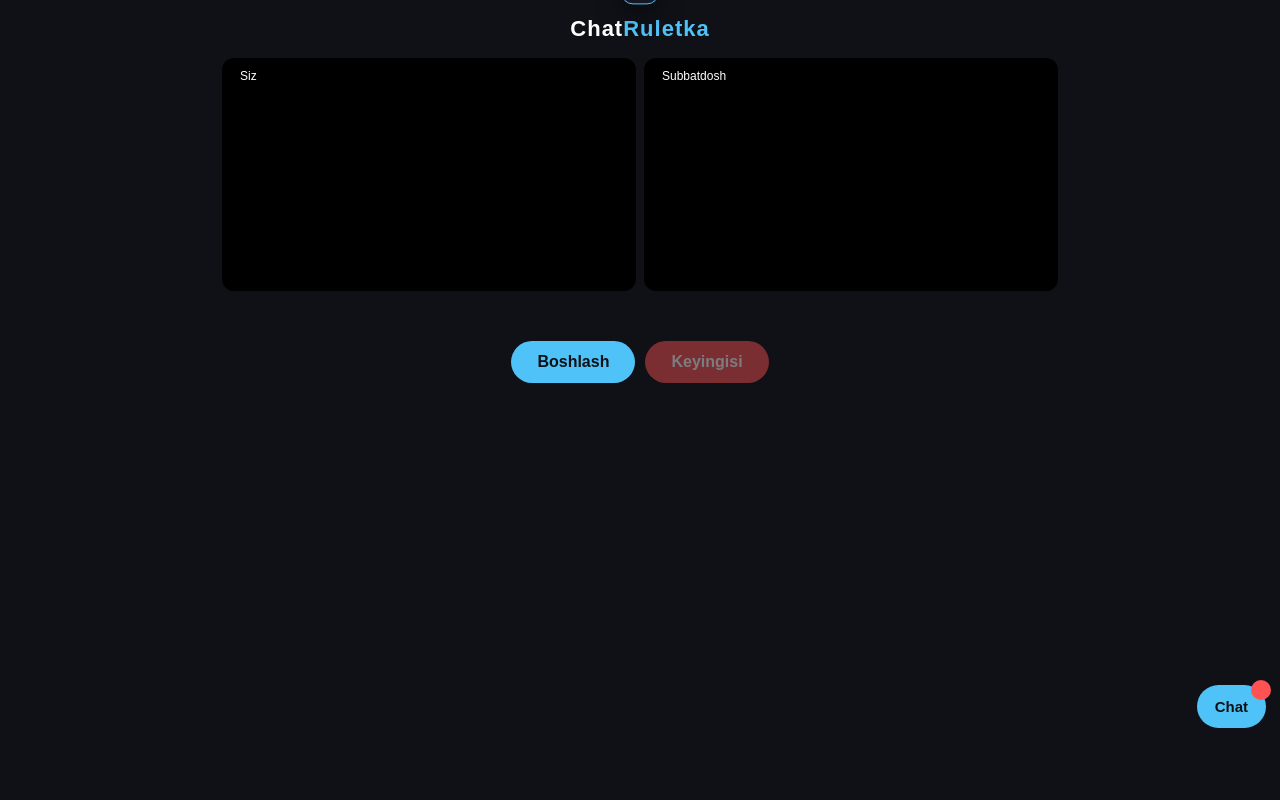
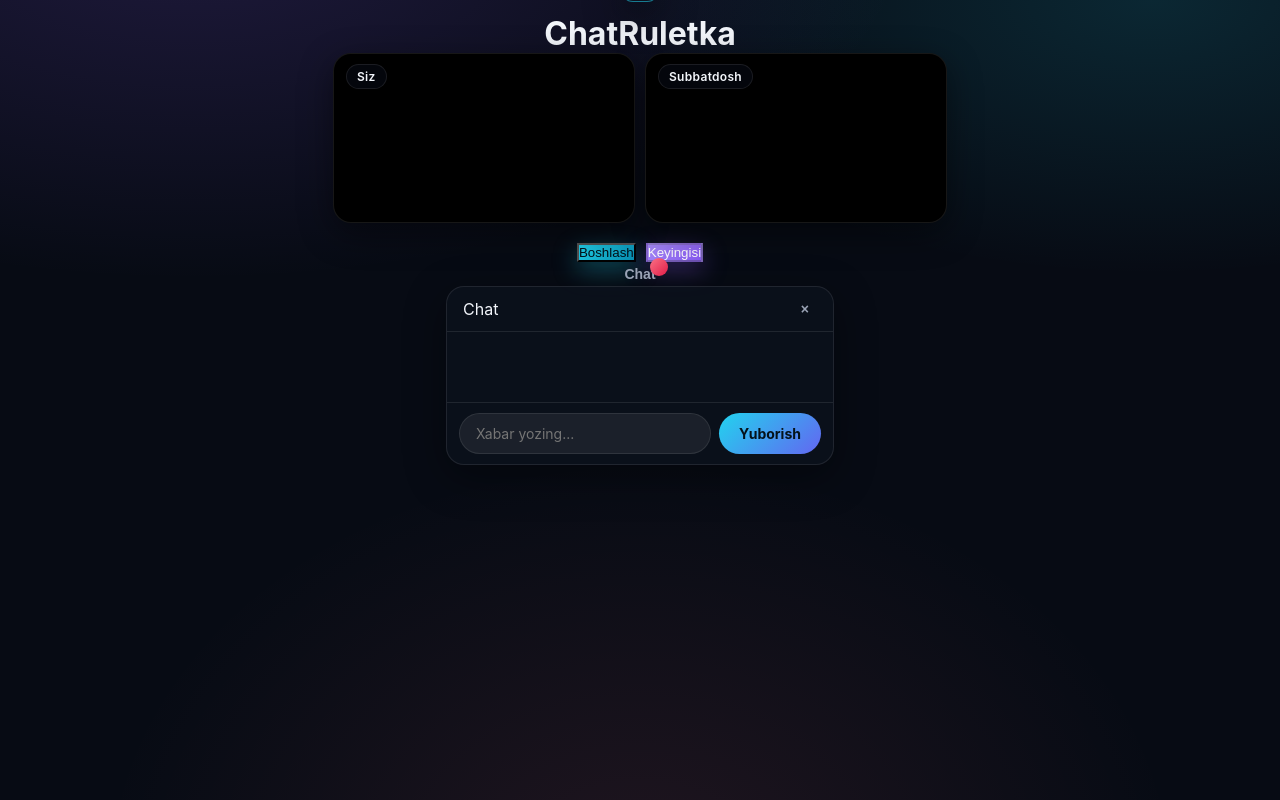
Before and after one commit to nazarovweb/chatruletka-, a website: page public/index.html in a window 1280 px wide. Drawn offline with nearby package versions, Linux system fonts and the light colour scheme; no server answers.

```diff
--- a/public/index.html
+++ b/public/index.html
@@ -36,98 +36,177 @@
   }
   </script>
   <style>
+    :root {
+      --bg: #070b14;
+      --border: rgba(255,255,255,.09);
+      --txt: #f2f5fa;
+      --muted: #9aa3b5;
+      --cyan: #22d3ee;
+      --violet: #8b5cf6;
+      --rose: #fb7185;
+      --green: #34d399;
+    }
     * { margin: 0; padding: 0; box-sizing: border-box; }
+    html, body { height: 100%; }
     body {
-      font-family: Arial, Helvetica, sans-serif;
-      background: #0f1117;
-      color: #fff;
-      height: 100vh;
+      font-family: -apple-system, BlinkMacSystemFont, "Segoe UI", Roboto, "Helvetica Neue", Arial, sans-serif;
+      color: var(--txt);
+      background:
+        radial-gradient(1200px 600px at 15% -10%, rgba(139,92,246,.18), transparent 60%),
+        radial-gradient(1000px 500px at 90% 0%, rgba(34,211,238,.14), transparent 55%),
+        radial-gradient(900px 700px at 50% 110%, rgba(251,113,133,.10), transparent 60%),
+        var(--bg);
+      min-height: 100vh;
       display: flex;
       flex-direction: column;
       align-items: center;
-      overflow: hidden;
+      padding: 14px 12px 22px;
+      overflow: auto;
     }
-    h1 { padding: 16px; font-size: 22px; letter-spacing: 1px; }
-    h1 span { color: #4fc3f7; }
-    #videos {
-      display: grid;
-      grid-template-columns: 1fr 1fr;
-      gap: 8px;
-      width: 100%;
-      max-width: 860px;
-      padding: 0 12px;
+    .topbar {
+      width: 100%; max-width: 900px;
+      display: flex; align-items: center; justify-content: space-between;
+      margin-bottom: 14px;
     }
-    @media (max-width: 720px) {
-      #videos {
-        grid-template-columns: 1fr;
-        max-width: 460px;
-      }
-      .video-wrap:nth-child(2) { order: -1; }
-      #chatPanel { left: 10px; right: 10px; width: auto; height: 55%; bottom: 120px; }
+    .logo { font-size: 22px; font-weight: 800; letter-spacing: .5px; }
+    .logo span {
+      background: linear-gradient(90deg, var(--cyan), var(--violet));
+      -webkit-background-clip: text; background-clip: text;
+      -webkit-text-fill-color: transparent;
     }
-    .video-wrap { position: relative; background: #000; border-radius: 12px; overflow: hidden; aspect-ratio: 16/9; }
-    video { width: 100%; height: 100%; object-fit: cover; }
+    .online { display: flex; align-items: center; gap: 6px; font-size: 13px; color: var(--muted); }
+    .dot { width: 8px; height: 8px; border-radius: 50%; background: var(--green); box-shadow: 0 0 8px var(--green); animation: pulse 2s infinite; }
+    @keyframes pulse { 0%,100% { opacity: 1; } 50% { opacity: .4; } }
+
+    main {
+      width: 100%; max-width: 900px;
+      display: flex; flex-direction: column; gap: 12px;
+    }
+    #videos { display: grid; grid-template-columns: 1fr 1fr; gap: 10px; }
+    .video-wrap {
+      position: relative; background: #000; border-radius: 18px; overflow: hidden;
+      aspect-ratio: 16/9;
+      border: 1px solid var(--border);
+      box-shadow: 0 10px 34px rgba(0,0,0,.45);
+    }
+    video { width: 100%; height: 100%; object-fit: cover; display: block; }
     .label {
-      position: absolute; top: 8px; left: 10px;
-      font-size: 12px; background: rgba(0,0,0,.55);
-      padding: 3px 8px; border-radius: 10px;
+      position: absolute; top: 10px; left: 12px;
+      font-size: 12px; font-weight: 600; letter-spacing: .3px;
+      background: rgba(7,11,20,.6); border: 1px solid var(--border);
+      padding: 4px 10px; border-radius: 999px;
     }
-    #status { margin-top: 14px; font-size: 15px; min-height: 22px; }
-    .controls { display: flex; gap: 10px; margin: 14px 0 20px; }
-    button {
-      padding: 12px 26px; font-size: 16px; border: none;
-      border-radius: 999px; cursor: pointer; font-weight: bold;
+    #status { text-align: center; font-size: 14px; font-weight: 500; min-height: 20px; color: var(--muted); }
+
+    .controls { display: flex; align-items: center; justify-content: center; flex-wrap: wrap; gap: 10px; }
+    .btn {
+      border: none; cursor: pointer; font-weight: 700; font-family: inherit;
+      border-radius: 999px; padding: 13px 26px; font-size: 15px;
+      transition: transform .12s ease, box-shadow .2s ease;
     }
-    #startBtn { background: #4fc3f7; color: #0f1117; }
-    #nextBtn { background: #ff5252; color: #fff; }
-    button:disabled { opacity: .45; cursor: not-allowed; }
-    #chatToggle {
-      position: fixed; right: 14px; bottom: 72px;
-      padding: 13px 18px; font-size: 15px;
-      background: #4fc3f7; color: #0f1117;
-      border: none; border-radius: 999px; cursor: pointer; z-index: 10; font-weight: bold;
+    .btn:active { transform: scale(.96); }
+    .btn:disabled { opacity: .45; cursor: not-allowed; }
+    #startBtn {
+      background: linear-gradient(135deg, var(--cyan), #0891b2);
+      color: #04121a; box-shadow: 0 8px 24px rgba(34,211,238,.35);
     }
+    #stopBtn {
+      background: linear-gradient(135deg, var(--rose), #e11d48);
+      color: #fff; box-shadow: 0 8px 24px rgba(251,113,133,.35);
+    }
+    #nextBtn {
+      background: linear-gradient(135deg, #a78bfa, var(--violet));
+      color: #fff; box-shadow: 0 8px 24px rgba(139,92,246,.35);
+    }
+    .icon-btn {
+      width: 46px; height: 46px; border-radius: 50%;
+      display: inline-flex; align-items: center; justify-content: center;
+      background: rgba(255,255,255,.07); border: 1px solid var(--border); color: var(--txt);
+      cursor: pointer; transition: background .15s ease, transform .12s ease;
+    }
+    .icon-btn:active { transform: scale(.94); }
+    .icon-btn.off { background: rgba(225,29,72,.25); border-color: rgba(225,29,72,.6); color: var(--rose); }
+    .icon-btn svg { width: 22px; height: 22px; fill: none; stroke: currentColor; stroke-width: 1.8; stroke-linecap: round; stroke-linejoin: round; }
+
     #chatPanel {
-      position: fixed; right: 14px; bottom: 132px;
-      width: 320px; height: 58%; max-height: 420px;
-      background: #161925; border: 1px solid #2c3242; border-radius: 14px;
-      display: none; flex-direction: column; overflow: hidden; z-index: 11;
-      box-shadow: 0 8px 30px rgba(0,0,0,.5);
+      background: rgba(13,18,30,.72);
+      border: 1px solid var(--border);
+      border-radius: 18px;
+      display: flex; flex-direction: column;
+      min-height: 0;
+      box-shadow: 0 12px 40px rgba(0,0,0,.4);
     }
-    #chatPanel.open { display: flex; }
     .chat-head {
-      display: flex; justify-content: space-between; align-items: center;
-      padding: 10px 14px; border-bottom: 1px solid #2c3242; font-weight: bold;
+      display: flex; align-items: center; justify-content: space-between;
+      padding: 10px 16px; border-bottom: 1px solid var(--border);
     }
-    .chat-close { cursor: pointer; background: none; border: none; color: #9aa3b5; font-size: 18px; padding: 0 4px; }
-    #chatLog { flex: 1; overflow-y: auto; padding: 10px 14px; display: flex; flex-direction: column; gap: 6px; }
+    .chat-head-title { font-size: 14px; font-weight: 700; letter-spacing: .3px; }
+    .chat-head-actions { display: flex; align-items: center; gap: 8px; }
+    #chatToggle { position: relative; }
+    #chatToggle, .chat-close {
+      background: none; border: none; color: var(--muted); cursor: pointer;
+      font-size: 14px; font-weight: 600; padding: 4px 8px; border-radius: 8px;
+    }
+    #chatToggle:hover, .chat-close:hover { background: rgba(255,255,255,.07); color: var(--txt); }
+    .chat-badge {
+      position: absolute; top: -4px; right: -4px;
+      background: linear-gradient(135deg, var(--rose), #e11d48);
+      color: #fff; font-size: 11px; font-weight: 700;
+      min-width: 18px; height: 18px; border-radius: 999px;
+      display: flex; align-items: center; justify-content: center; padding: 0 4px;
+    }
+    .chat-body { display: flex; flex-direction: column; min-height: 0; flex: 1; }
+    #chatPanel:not(.open) .chat-body { display: none; }
+    #chatLog {
+      flex: 1; min-height: 70px; max-height: 180px;
+      overflow-y: auto; padding: 12px 14px;
+      display: flex; flex-direction: column; gap: 6px;
+    }
     .msg {
-      align-self: flex-start; background: #262c3b; color: #fff;
-      padding: 7px 11px; border-radius: 12px 12px 12px 4px;
-      max-width: 82%; font-size: 14px; word-break: break-word; line-height: 1.35;
+      align-self: flex-start; background: rgba(255,255,255,.08);
+      border: 1px solid var(--border); color: var(--txt);
+      padding: 8px 13px; border-radius: 16px 16px 16px 4px;
+      max-width: 82%; font-size: 14px; line-height: 1.4; word-break: break-word;
     }
-    .msg.mine { align-self: flex-end; background: #4fc3f7; color: #0f1117; border-radius: 12px 12px 4px 12px; }
-    .chat-foot { display: flex; gap: 8px; padding: 10px 12px; border-top: 1px solid #2c3242; }
+    .msg.mine {
+      align-self: flex-end;
+      background: linear-gradient(135deg, rgba(34,211,238,.9), rgba(99,102,241,.9));
+      color: #04121a; border: none;
+      border-radius: 16px 16px 4px 16px;
+    }
+    .chat-foot { display: flex; gap: 8px; padding: 10px 12px; border-top: 1px solid var(--border); }
     #chatInput {
-      flex: 1; background: #262c3b; color: #fff; border: none;
-      border-radius: 999px; padding: 9px 14px; outline: none; font-size: 14px;
+      flex: 1; min-width: 0;
+      background: rgba(255,255,255,.07); color: var(--txt);
+      border: 1px solid var(--border); border-radius: 999px;
+      padding: 11px 16px; outline: none; font-size: 14px; font-family: inherit;
     }
-    #chatSend { background: #4fc3f7; color: #0f1117; border: none; border-radius: 999px; padding: 9px 16px; font-weight: bold; cursor: pointer; }
-    .chat-badge {
-      position: absolute; top: -5px; right: -5px;
-      background: #ff5252; color: #fff; font-size: 11px; font-weight: bold;
-      min-width: 20px; height: 20px; border-radius: 999px;
-      display: flex; align-items: center; justify-content: center; padding: 0 5px;
+    #chatInput:focus { border-color: rgba(34,211,238,.6); }
+    #chatSend {
+      border: none; cursor: pointer; font-weight: 700; font-family: inherit;
+      background: linear-gradient(135deg, var(--cyan), #6366f1);
+      color: #04121a; border-radius: 999px; padding: 11px 20px; font-size: 14px;
+      transition: transform .12s ease;
     }
+    #chatSend:active { transform: scale(.95); }
+
     #chatToast {
       position: fixed; top: 14px; left: 50%;
-      transform: translateX(-50%) translateY(-140%);
-      background: rgba(22,25,37,.96); border: 1px solid #4fc3f7; color: #fff;
-      padding: 11px 18px; border-radius: 12px; font-size: 14px; z-index: 25;
-      max-width: 84%; box-shadow: 0 6px 24px rgba(0,0,0,.5);
+      transform: translateX(-50%) translateY(-150%);
+      background: rgba(13,18,30,.94); border: 1px solid rgba(34,211,238,.55);
+      color: var(--txt); padding: 11px 18px; border-radius: 14px; font-size: 14px; z-index: 30;
+      max-width: 86%; box-shadow: 0 10px 36px rgba(0,0,0,.55);
       cursor: pointer; transition: transform .25s ease; text-align: center; word-break: break-word;
     }
     #chatToast.show { transform: translateX(-50%) translateY(0); }
+
+    .hide { display: none !important; }
+
+    @media (max-width: 720px) {
+      #videos { grid-template-columns: 1fr; max-width: 500px; width: 100%; margin: 0 auto; }
+      .video-wrap:nth-child(2) { order: -1; }
+      .btn { padding: 12px 20px; font-size: 14px; }
+    }
   </style>
 </head>
 <body>
```
